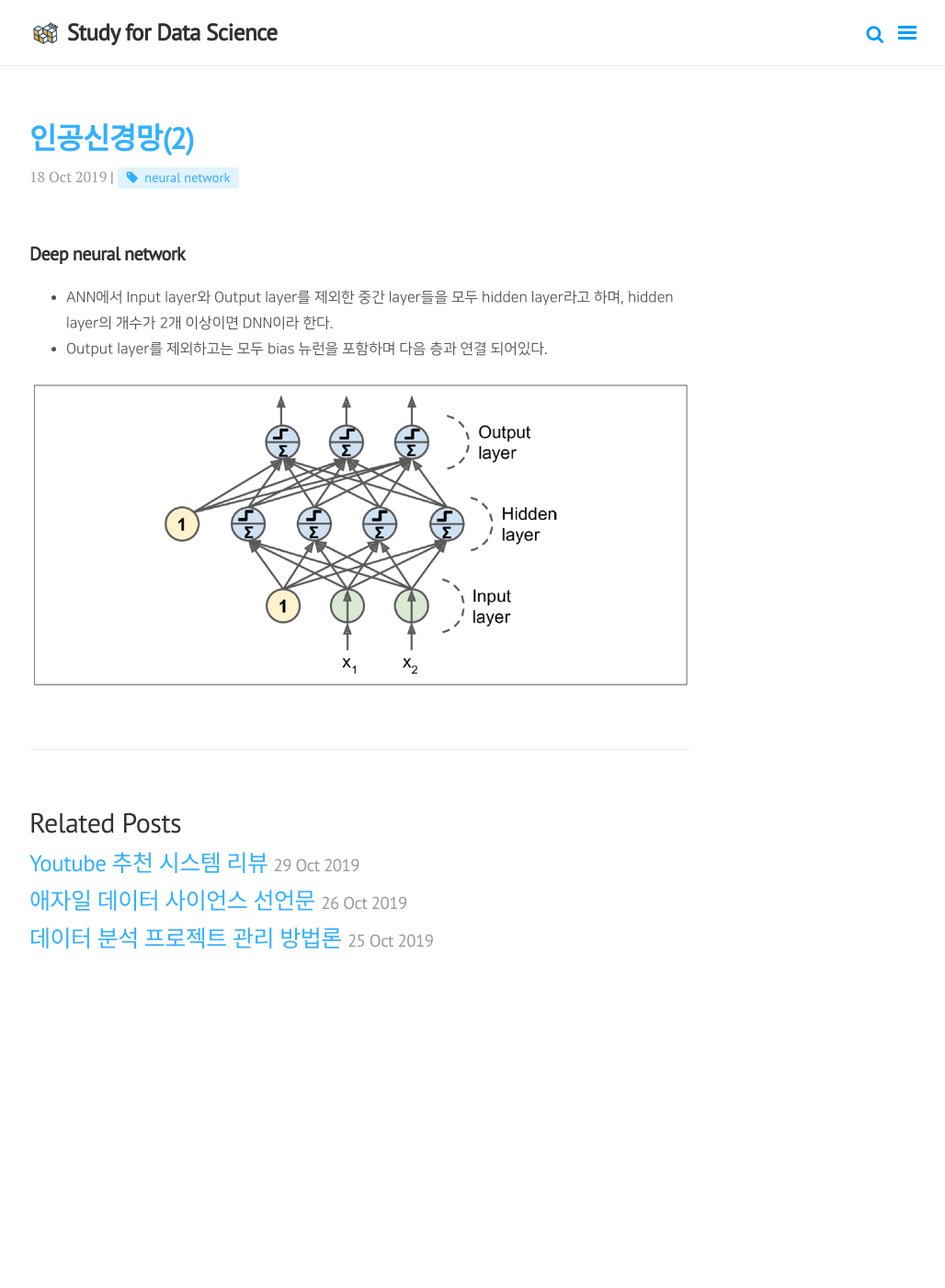
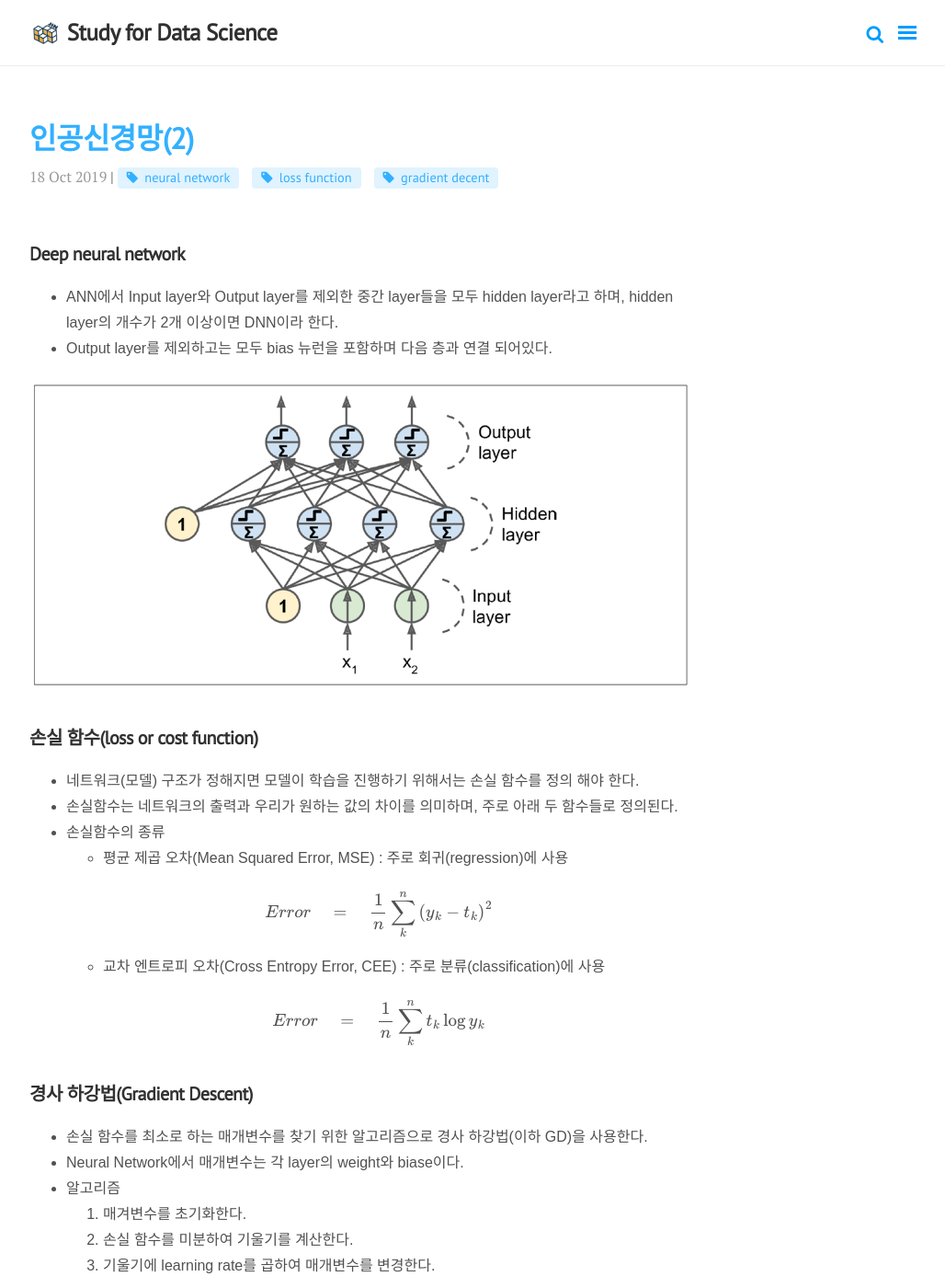
Before and after one commit to jin717/jin717.github.io, a Jekyll site: the page built from _posts/machine learning/2019-10-18-DNN.md, in a window 1280 px wide and 1400 px high. Shown: the whole window at 92% size, without its empty margins (248-1276 px from the left). Built offline with Jekyll 4.4.1, drawn with Linux system fonts in a browser that asks for light colours; nearby versions of some CDN libraries; some web fonts are replaced; formulas are drawn with MathJax 3; comment, search, counter and statistics services are not loaded; some of the changed text lies outside the part shown.

Commit message:
update post 인공신경망(2)

```diff
--- a/_posts/machine learning/2019-10-18-DNN.md
+++ b/_posts/machine learning/2019-10-18-DNN.md
@@ -2,7 +2,7 @@
 layout: post
 title: 인공신경망(2)
 category: machine_learning
-tags: [neural network]
+tags: [neural network, loss function, gradient decent]
 comments: true
 ---
 
@@ -12,3 +12,75 @@ comments: true
 - Output layer를 제외하고는 모두 bias 뉴런을 포함하며 다음 층과 연결 되어있다.
 
 <center><img src="/public/machine_learning/DNN.png"></center>
+
+## 손실 함수(loss or cost function)
+
+- 네트워크(모델) 구조가 정해지면 모델이 학습을 진행하기 위해서는 손실 함수를 정의 해야 한다.
+- 손실함수는 네트워크의 출력과 우리가 원하는 값의 차이를 의미하며, 주로 아래 두 함수들로 정의된다.
+- 손실함수의 종류
+    - 평균 제곱 오차(Mean Squared Error, MSE) : 주로 회귀(regression)에 사용
+    <center>$$ Error\quad =\quad \frac { 1 }{ n } \sum _{ k }^{ n }{ { ({ y }_{ k }-{ t }_{ k }) }^{ 2 } }  $$</center>
+    - 교차 엔트로피 오차(Cross Entropy Error, CEE) : 주로 분류(classification)에 사용
+    <center>$$ Error\quad =\quad \frac { 1 }{ n } \sum _{ k }^{ n }{ { { t }_{ k } }\log { { y }_{ k } }  }   $$</center>
+
+## 경사 하강법(Gradient Descent)
+
+- 손실 함수를 최소로 하는 매개변수를 찾기 위한 알고리즘으로 경사 하강법(이하 GD)을 사용한다.
+- Neural Network에서 매개변수는 각 layer의 weight와 biase이다.
+- 알고리즘
+    1. 매겨변수를 초기화한다.
+    2. 손실 함수를 미분하여 기울기를 계산한다.
+    3. 기울기에 learning rate를 곱하여 매개변수를 변경한다.
+        <center>$$ { W }_{ n }:={ W }_{ n-1 }-\alpha \frac { \partial  }{ \partial W } cost(W) $$</center>
+    4. 위 과정을 허용오차(tolerance)까지 반복한다.
+    <center><img src="/public/machine_learning/gradient_decscent.png"></center>
+- GD는 일반적으로 많이 사용되며 Batch GD, Stochastic GD 등의 응용이 있다.
+- **주의**
+    - 정의된 손실 함수는 미분 가능 해야 한다.
+    - gradient가 너무 작으면 학습 속도가 느려진다.
+    - 반대로 gradient가 너무 커지면 발산하여 학습이 정상적으로 이루어지지 않는다.
+    - 이를 위해 learning rate 설정하고 학습을 진행해야 한다.
+    <center><img src="/public/machine_learning/too_small_gradient.png" height="300"></center>
+    <center><img src="/public/machine_learning/too_large_gradient.png" height="300"></center>
+
+-  즉, 머신러닝에서 __학습이란 손실함수를 최소화하는 모델 파라미터를 찾는 과정__ 이라고 할 수있다.
+
+## 역전파(Back-propagation)
+
+- 앞서 보다시피 딥러닝은 다양한 네크워트 구조를 가질 수 있다.
+- 그렇다면, GD으로 구한 gradient를 각 weight와 bias에 어떻게 적용 해야할까?
+- Back-propagation은 Neural Network에서의 gradient decent를 적용하기 위해 gradient를 계산하는 알고리즘이다.
+- 알고리즘
+    - 매개변수를 초기화한다.
+    - 입력 데이터를 매개변수와 계산하여 각 층의 뉴런마다 출력을 얻는다. (forward propagation)
+    - 출력 데이터와 정답 사이의 오차를 계산한다.
+    - 역방향으로 각 layer을 거치면서 각 연결(매개변수)이 오차에 기여한 정도(gradient)를 측정한다. (back-propagation)
+    - 오차가 감소하도록 매개변수를 조금씩 조정한다. (gradient decent)
+    - 위 과정을 허용오차(tolerance)까지 반복한다.
+    <center><img src="/public/machine_learning/back-propagation.png" width="400"></center>
+
+- 한 노드에 대한 back-propagation
+    <center><img src="/public/machine_learning/back-propagation_one_node.png"></center>
+    - $$ x,y $$ : 해당 노드의 input
+    - $$ f $$ : 해당 노드의 연산자
+    - $$ z $$ : 해당 노드의 output
+    - $$ L $$ : 계산되어진 손실 값
+
+- 예를 들어, 3 layer DNN이 있다고 하자. 구조는 다음과 같다.
+    <center><img src="/public/machine_learning/3layer_dnn.png"></center>
+- 다음 그림은 hidden layer2와 output layer 사이의 back-propagation을 보여준다.
+    <center><img src="/public/machine_learning/backprogation_one_node1.png"></center>
+    - forward-propagation을 통해 계산된 $$ loss({E}_{1}) $$를 미분하여 해당 그레디언트를 각각 connection의 weight로 넘겨준다.
+    <center><img src="/public/machine_learning/backprogation_one_node2.png"></center>
+    - 전달된 그레디언트를 그 다음 layer로 넘겨주며 해당 전파는 input layer까지 진행된다.
+    - gradient가 input layer까지 전달된 후 gradient descent를 적용하여 매개변수를 변경한다.
+
+- 앞선 과정에서 각 layer별로 gradient를 계산해야 하기 때문에 활성함수는 미분 가능 해야한다.
+- 계단 함수는 사용할 수 없으며, 대신 시그모이드 함수를 사용 할 수 있다.
+- 그 외에도 다양한 활성 함수들을 사용할 수 있다.
+
+여기까지만 해서 학습이 잘 되면 얼마나 좋을까...
+
+우리 딥러닝 학습의 여정은 순탄치 않았는데...
+
+\[다음 편 예고\] gradient가 자꾸 지멋대로 집을 나가거나 열폭해요
--- a/_scss/base/_global.scss
+++ b/_scss/base/_global.scss
@@ -3,9 +3,16 @@
   color: $white;
 }
 
+
 @font-face {
-  font-family: NanumSquareWeb;
-  src: url(NanumSquareR.woff) format('woff');
+  font-family: 'Nanum Gothic';
+  font-style: normal;
+  font-weight: 400;
+  src: url(//themes.googleusercontent.com/static/fonts/earlyaccess/nanumgothic/v3/NanumGothic-Regular.eot);
+  src: url(//themes.googleusercontent.com/static/fonts/earlyaccess/nanumgothic/v3/NanumGothic-Regular.eot?#iefix) format('embedded-opentype'),
+       url(//themes.googleusercontent.com/static/fonts/earlyaccess/nanumgothic/v3/NanumGothic-Regular.woff2) format('woff2'),
+       url(//themes.googleusercontent.com/static/fonts/earlyaccess/nanumgothic/v3/NanumGothic-Regular.woff) format('woff'),
+       url(//themes.googleusercontent.com/static/fonts/earlyaccess/nanumgothic/v3/NanumGothic-Regular.ttf) format('truetype');
 }
 
 html,
@@ -31,7 +38,7 @@ h1, h2, h3, h4, h5, h6 {
 }
 
 p, ul, li {
-  font-family: NanumSquareWeb, Sans-Serif;
+  font-family: 'Nanum Gothic', Sans-Serif;
 }
 
 code {
```
Also changed, not shown: _posts/machine learning/2019-10-17-neural_network.md (+1 -1 lines), _posts/paper/2019-10-29-youtube_recommdation.md (+2 -3 lines), public/css/NanumSquareR.woff (deleted), public/machine_learning/3layer_dnn.png (added), public/machine_learning/back-propagation.png (added), public/machine_learning/back-propagation_one_node.png (added), public/machine_learning/backprogation_one_node1.png (added), public/machine_learning/backprogation_one_node2.png (added), public/machine_learning/gradient_decscent.png (added), public/machine_learning/too_large_gradient.png (added), public/machine_learning/too_small_gradient.png (added).
